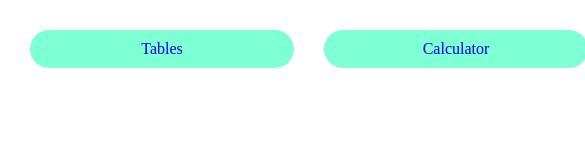
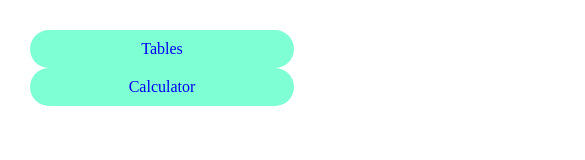
Before and after one commit to M-wasi123/Javascript-practices, a plain HTML site: page index.html in a window 390 px wide. Shown: the whole page, 585 px wide, since content can reach past the window. Drawn offline with Linux system fonts and the light colour scheme.

Commit message:
Update style.css

```diff
--- a/style.css
+++ b/style.css
@@ -30,7 +30,7 @@
     .container{
         width: 100%;
         display: grid;
-        grid-template-columns:80% 80% 80%;
+        grid-template-columns:80% ;
        padding: 30px;
        column-gap: 30px;
     }
```
